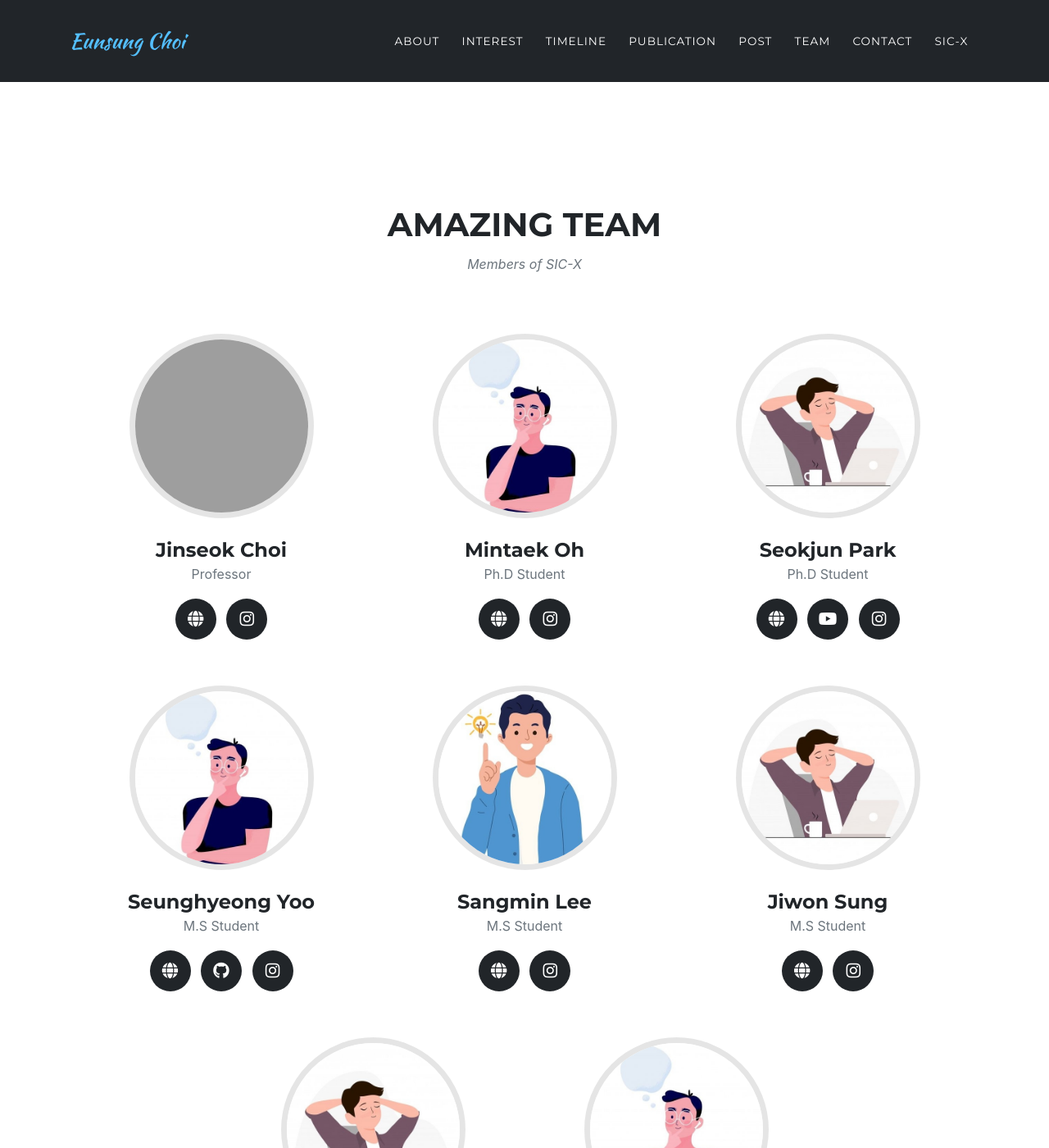
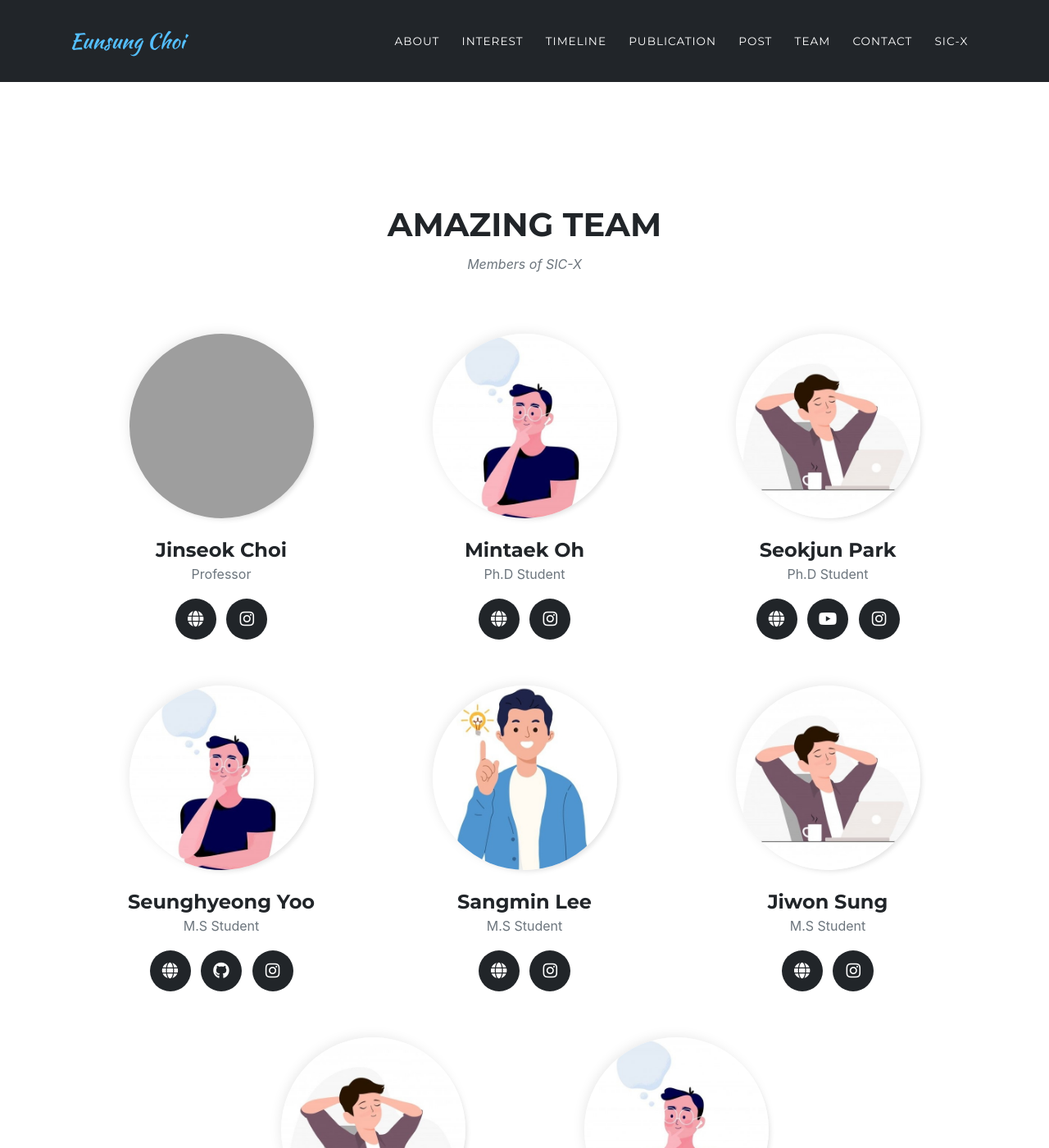
Before and after one commit to choices97/choices97.github.io, a Jekyll site: the page built from team.md, in a window 1280 px wide and 1400 px high. Shown: the whole window at 82% size. Built offline with Jekyll 4.4.1, drawn with Linux system fonts in a browser that asks for light colours; some web fonts are replaced; comment, search, counter and statistics services are not loaded; grey boxes are pictures that could not be loaded.

Commit message:
Update _team.scss

```diff
--- a/_sass/layout/_team.scss
+++ b/_sass/layout/_team.scss
@@ -5,7 +5,8 @@
   img {
     width: 225px;
     height: 225px;
-    border: 7px solid fade-out($black, 0.9);
+    box-shadow: -3px -3px 15px -3px rgba(0,0,0,0.1),5px 5px 6px -4px rgba(0,0,0,0.1);
+    border-radius:25%;
   }
   h4 {
     margin-top: 25px;
```
